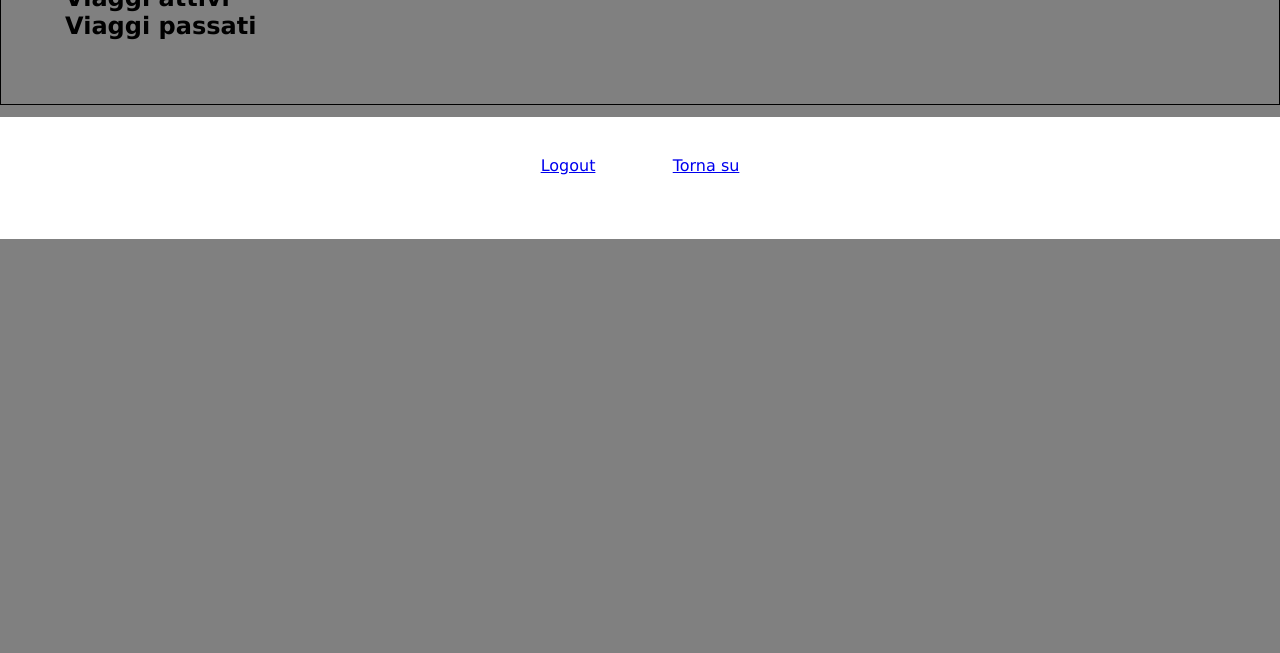
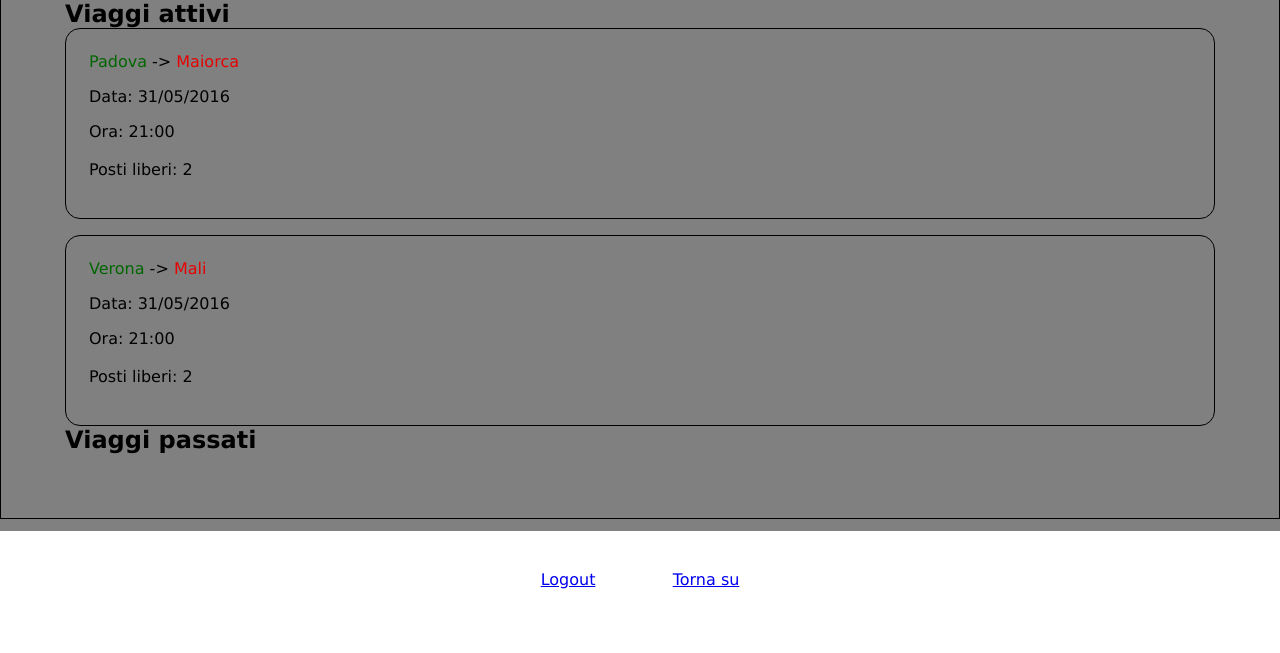
Before and after one commit to NickRighez/tw_progetto_gnrr, a plain HTML site: page file_sito/Travel Share/viaggi.html in a window 1280 px wide. Shown: the part 176-829 px from the top of the page. Before the commit the page ends 800 px from the top, so only its background shows below. Drawn offline with Linux system fonts and the light colour scheme.

Commit message:
Add files via upload

```diff
--- a/file_sito/Travel Share/viaggi.html
+++ b/file_sito/Travel Share/viaggi.html
@@ -34,8 +34,19 @@
   <div id="contenuto">
 
 	<h1>Viaggi</h1>
+   <p/>
 	<h2>Viaggi attivi</h2>
-
+	<div id="descrizione">
+    <span class="partenza">Padova</span> -> <span class="arrivo">Maiorca</span>
+     <p>Data: 31/05/2016</p>
+     <p class="right">Ora: 21:00 <br/><br/>Posti liberi: 2</p>
+    </div>
+</p>
+   <div id="descrizione">
+    <span class="partenza">Verona</span> -> <span class="arrivo">Mali</span>
+    <p>Data: 31/05/2016</p>
+    <p class="right">Ora: 21:00 <br/><br/>Posti liberi: 2</p>
+   </div>
 	<h2>Viaggi passati</h2>
 
   </div>
```
